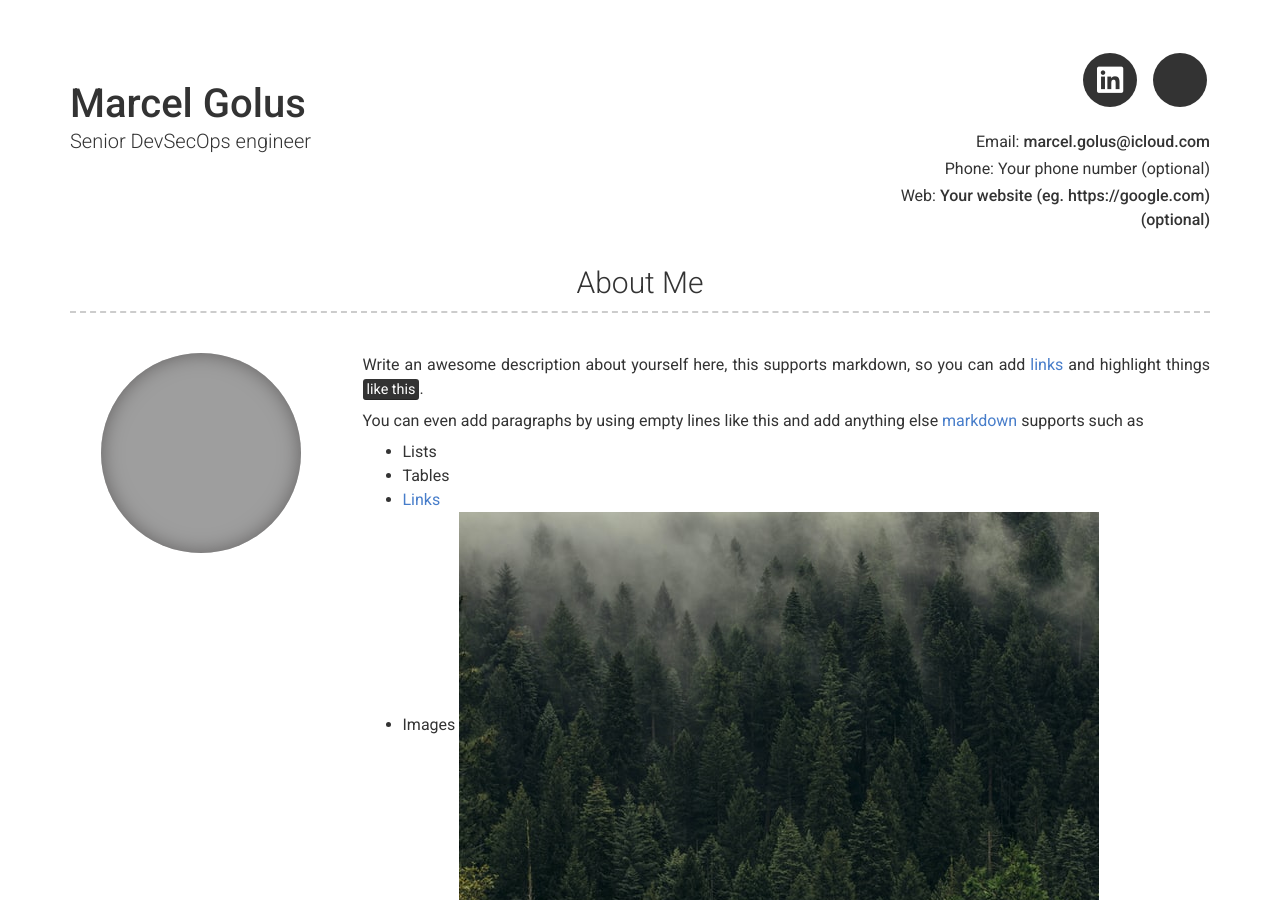
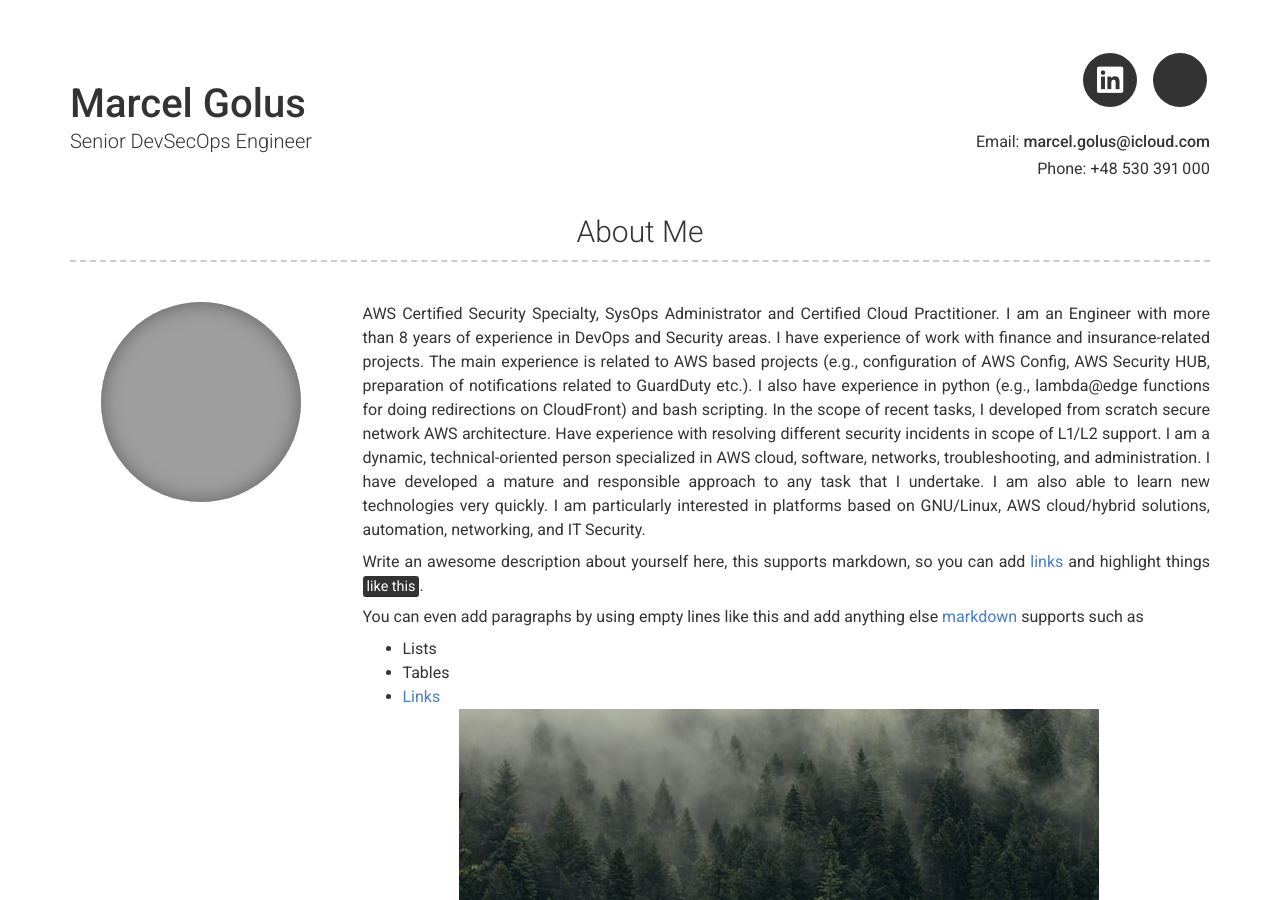
Before and after one commit to marcelgolus/marcelgolus.github.io, a Jekyll site: the page built from index.md, in a window 1280 px wide and 900 px high. Built offline with Jekyll 4.4.1, drawn with Linux system fonts in a browser that asks for light colours; nearby versions of some CDN libraries; grey boxes are pictures that could not be loaded.

Commit message:
small changes

```diff
--- a/_config.yml
+++ b/_config.yml
@@ -7,12 +7,11 @@ version: 2
 
 # Personal info
 name: Marcel Golus
-title: Senior DevSecOps engineer
+title: Senior DevSecOps Engineer
 email: marcel.golus@icloud.com
 # email_title: Email (Email title override)
-phone: Your phone number (optional)
+phone: +48 530 391 000
 # phone_title: Phone (Phone title override)
-website: Your website (eg. https://google.com)(optional)
 # website_title: Web (Website title override)
 
 # Dark Mode (true/false/never)
@@ -41,6 +40,12 @@ additional_links:
 # about_title: About Me (Use this to override about section title)
 about_profile_image: images/profile.jpg
 about_content: | # this will include new lines to allow paragraphs
+  AWS Certified Security Specialty, SysOps Administrator and Certified Cloud Practitioner. I am an Engineer with more than 8 years of experience in DevOps and Security areas. I have experience of work with finance and insurance-related projects. The main experience is related to AWS based projects (e.g., configuration of AWS Config, AWS Security HUB, preparation of notifications related to GuardDuty etc.).
+  I also have experience in python (e.g., lambda@edge functions for doing redirections on CloudFront) and bash scripting.
+  In the scope of recent tasks, I developed from scratch secure network AWS architecture.
+  Have experience with resolving different security incidents in scope of L1/L2 support.
+  I am a dynamic, technical-oriented person specialized in AWS cloud, software, networks, troubleshooting, and administration. I have developed a mature and responsible approach to any task that I undertake. I am also able to learn new technologies very quickly. I am particularly interested in platforms based on GNU/Linux, AWS cloud/hybrid solutions, automation, networking, and IT Security.
+
   Write an awesome description about yourself here, this supports markdown, so you can add [links](http://foobar.com) and highlight things <mark>like this</mark>.
 
   You can even add paragraphs by using empty lines like this and add anything else [markdown](https://www.markdownguide.org/getting-started#what-is-markdown) supports such as
```
